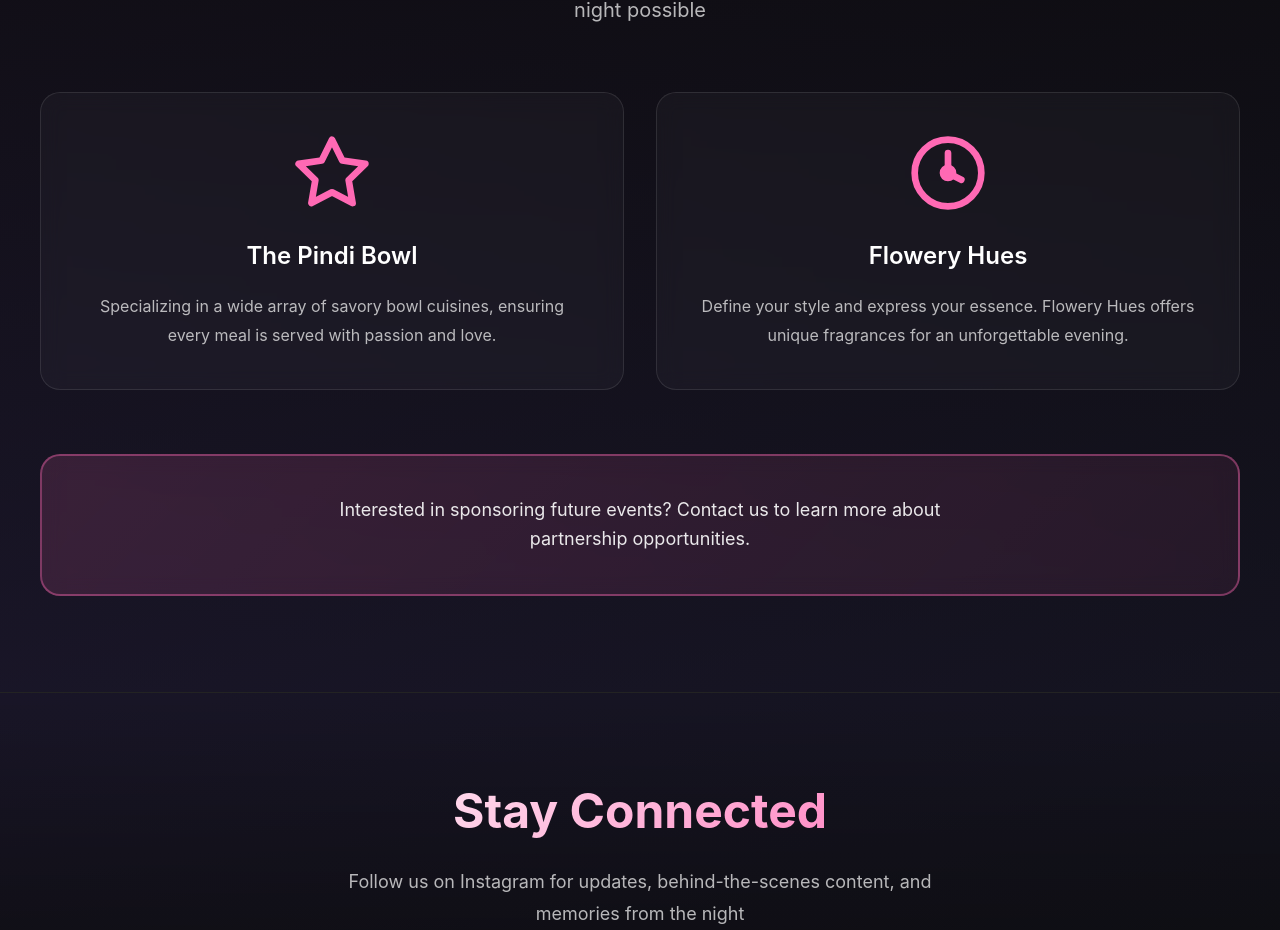
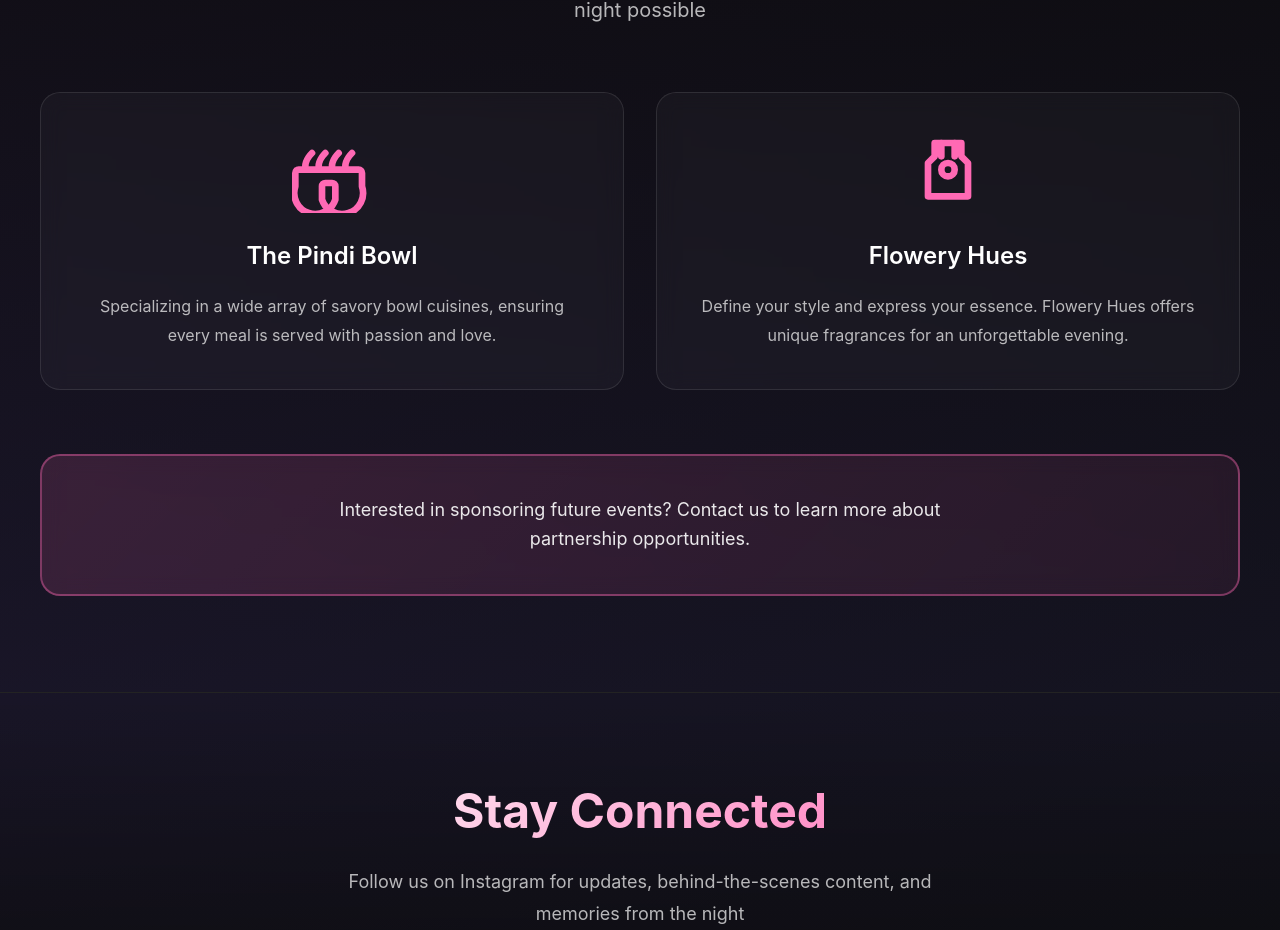
Before and after one commit to Architrb1795/prom, a React (Vite) app: page / in a window 1280 px wide. Shown: the part 5651-6581 px from the top of the page. Built offline with nearby package versions, Linux system fonts and the light colour scheme; the HTML template or start-up script is replaced by a standard one.

Commit message:
Updated Sponsors.jsx

```diff
--- a/src/components/Sponsors.jsx
+++ b/src/components/Sponsors.jsx
@@ -6,8 +6,13 @@
     {
       name: 'The Pindi Bowl',
       logo: (
+        // New Ramen Bowl Icon
         <svg viewBox="0 0 24 24" fill="none" stroke="currentColor">
-          <polygon points="12 2 15.09 8.26 22 9.27 17 14.14 18.18 21.02 12 17.77 5.82 21.02 7 14.14 2 9.27 8.91 8.26 12 2" strokeWidth="2" strokeLinecap="round" strokeLinejoin="round"/>
+          <path d="M4 11h16a1 1 0 0 1 1 1v4a6 6 0 0 1-12 4v-4a1 1 0 0 1 1-1h2a1 1 0 0 1 1 1v4a6 6 0 0 1-12-4v-4a1 1 0 0 1 1-1h2" strokeWidth="2" strokeLinecap="round" strokeLinejoin="round"/>
+          <path d="M6 6s-2 2-2 4" strokeWidth="2" strokeLinecap="round" strokeLinejoin="round"/>
+          <path d="M10 6s-2 2-2 4" strokeWidth="2" strokeLinecap="round" strokeLinejoin="round"/>
+          <path d="M14 6s-2 2-2 4" strokeWidth="2" strokeLinecap="round" strokeLinejoin="round"/>
+          <path d="M18 6s-2 2-2 4" strokeWidth="2" strokeLinecap="round" strokeLinejoin="round"/>
         </svg>
       ),
       description: 'Specializing in a wide array of savory bowl cuisines, ensuring every meal is served with passion and love.'
@@ -15,10 +20,12 @@
     {
       name: 'Flowery Hues',
       logo: (
+        // New Perfume Bottle Icon
         <svg viewBox="0 0 24 24" fill="none" stroke="currentColor">
-          <circle cx="12" cy="12" r="10" strokeWidth="2"/>
-          <path d="M12 6v6l4 2" strokeWidth="2" strokeLinecap="round" strokeLinejoin="round"/>
-          <circle cx="12" cy="12" r="2" fill="currentColor"/>
+          <path d="M16 3h-8v4l-2 2v10h12V9l-2-2V3z" strokeWidth="2" strokeLinecap="round" strokeLinejoin="round"/>
+          <path d="M10 3v4" strokeWidth="2" strokeLinecap="round" strokeLinejoin="round"/>
+          <path d="M14 3v4" strokeWidth="2" strokeLinecap="round" strokeLinejoin="round"/>
+          <path d="M12 13a2 2 0 1 0 0-4 2 2 0 0 0 0 4z" strokeWidth="2" strokeLinecap="round" strokeLinejoin="round"/>
         </svg>
       ),
       description: 'Define your style and express your essence. Flowery Hues offers unique fragrances for an unforgettable evening.'
```
